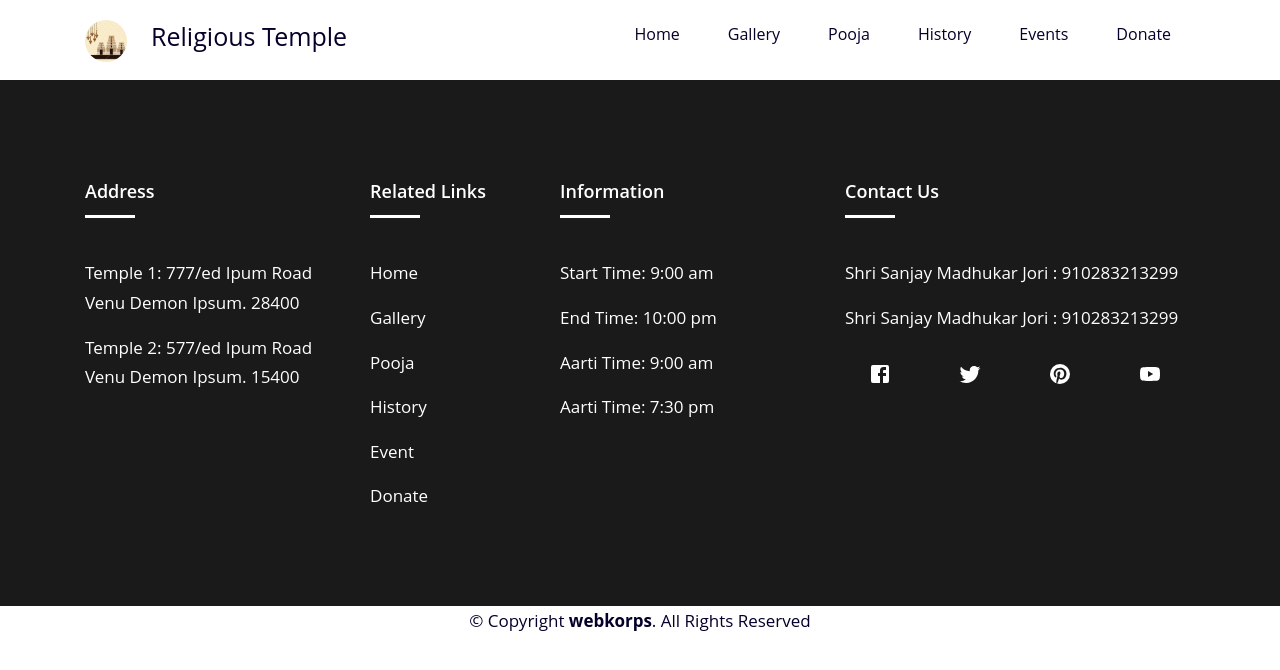
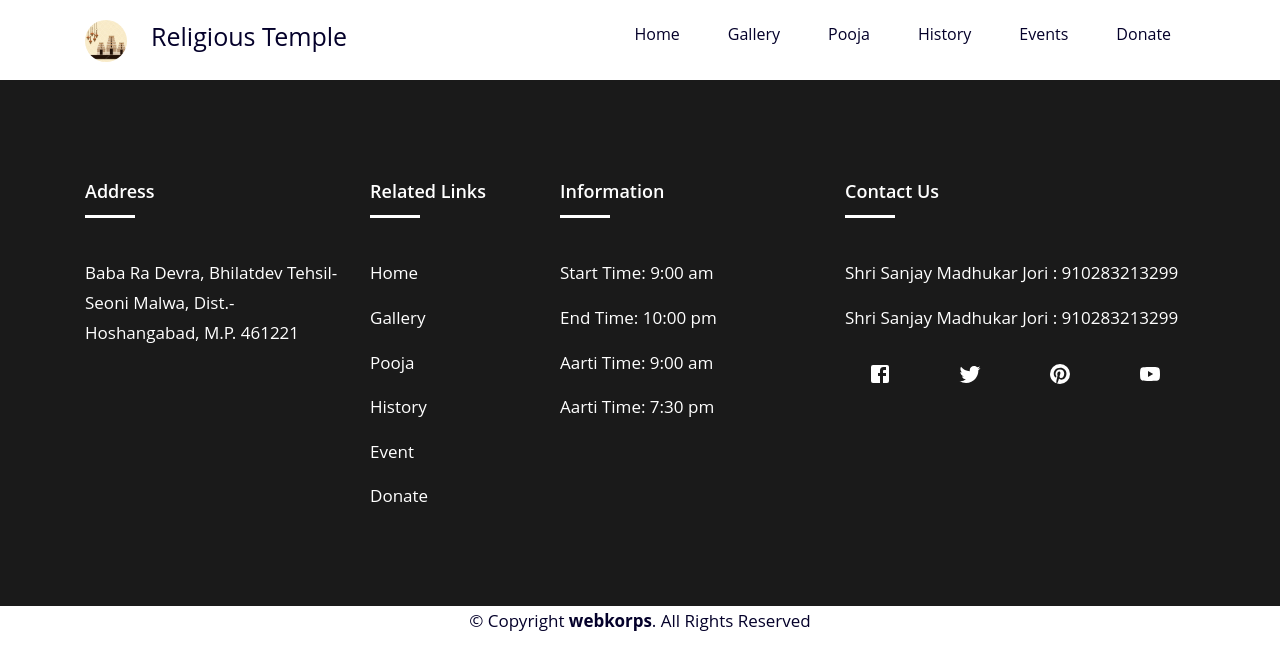
Before and after one commit to pooja-yadav-ctrl/Temple_management_react, a React (Create React App) app: page /add-video in a window 1280 px wide. Shown: the top 670 px of the page. Built offline with nearby package versions, Linux system fonts and the light colour scheme.

Commit message:
Change temple address

```diff
--- a/src/components/Footer.js
+++ b/src/components/Footer.js
@@ -23,10 +23,8 @@ export const Footer = () => {
                             </div>
                             <div class="footer-contents">
                                 <ul>
-                                    <li><span>Temple 1: </span> 777/ed Ipum Road Venu
-                                        Demon Ipsum. 28400</li>
-                                    <li><span>Temple 2: </span> 577/ed Ipum Road Venu
-                                        Demon Ipsum. 15400</li>
+                                    <li> Baba Ra Devra, Bhilatdev
+																		Tehsil- Seoni Malwa, Dist.- Hoshangabad, M.P. 461221</li>
                                 </ul>
                             </div>
                         </div>
```
